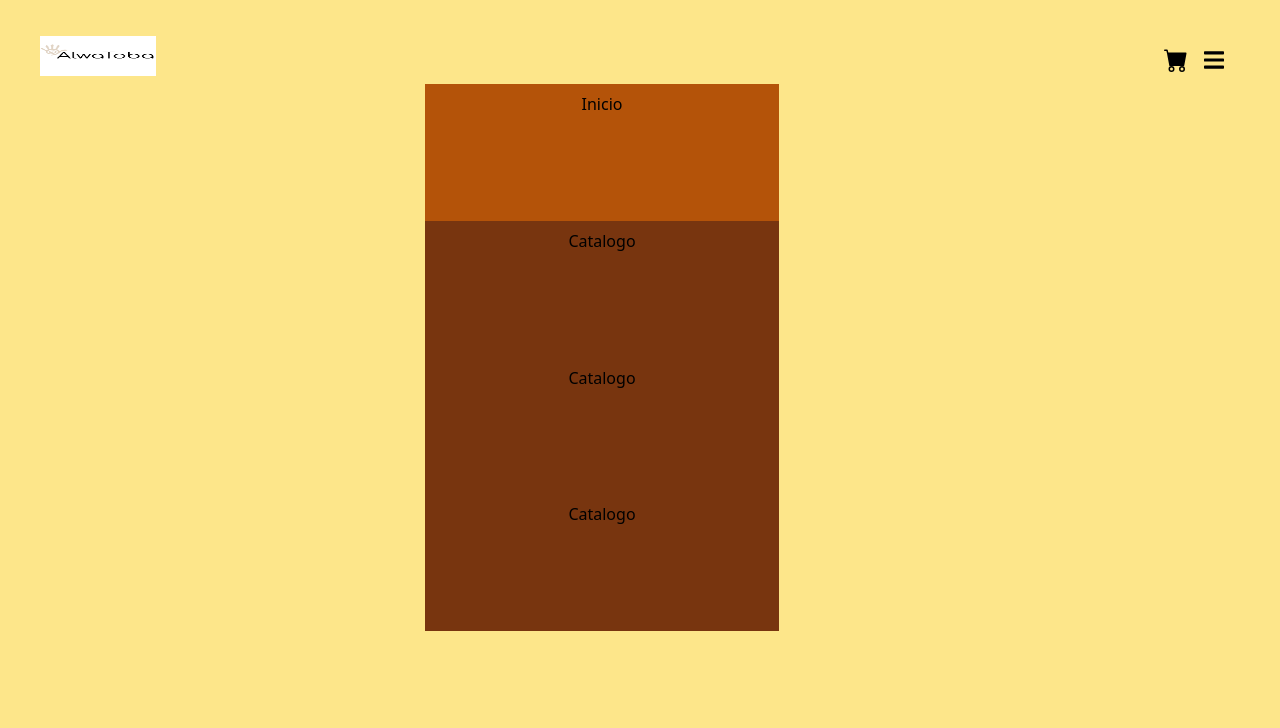
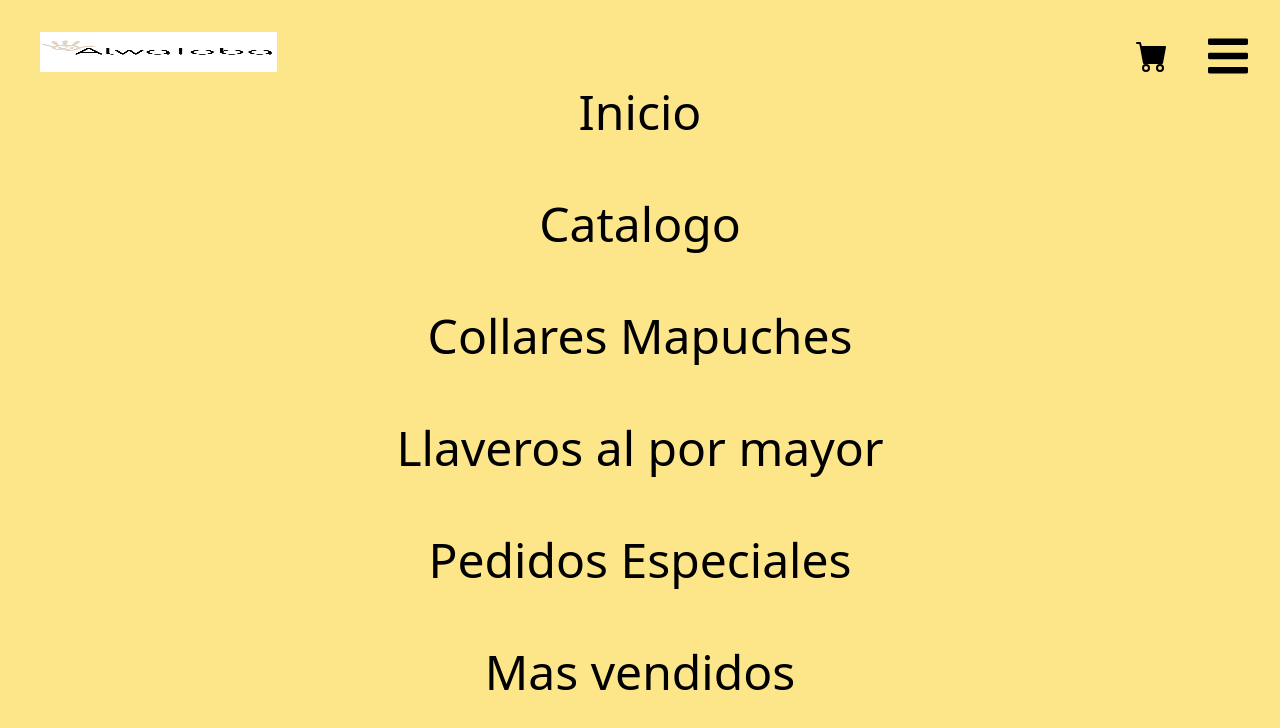
Before and after one commit to GermanGab1781/Alwatoba, a React (Create React App) app: page / in a window 1280 px wide. Both pictures are taken after a click on the button 1223 px from the left and 32 px from the top of the page. Shown: the top 728 px of the page. Built offline with nearby package versions, Linux system fonts and the light colour scheme.

Commit message:
More Navbar changes

```diff
--- a/src/components/Navbar.jsx
+++ b/src/components/Navbar.jsx
@@ -5,34 +5,38 @@ import {FaBars} from 'react-icons/fa'
 import {BsFillCartFill} from 'react-icons/bs'
 import AlwatobaImg from '../media/AlwatobaBrand.png'
 export default function Navbar(){
+  function clickEv() {
+    setNavButton(!navButton);
+    window.scrollTo(0, 0);
+  }
   const [navButton, setNavButton] = useState(true);
   return (
     <motion.div className={navButton
-      ?"sm:bg-amber-200 bg-green-400 grid grid-rows-5 grid-cols-9 content-center fixed z-50 w-screen h-10 p-8 pt-8 transition-all ease-in-out duration-500 delay-75"
-      :"sm:bg-amber-200 bg-green-400 grid grid-rows-5 grid-cols-9 content-center fixed z-50 w-screen h-screen p-8 pt-9 transition-all ease-in-out duration-500"}
+      ?"sm:bg-amber-200 bg-green-400 grid grid-rows-5 grid-cols-9 content-center fixed z-50 w-screen h-10 p-8 pt-8 transition-all ease-in-out duration-1000 delay-75"
+      :"sm:bg-amber-200 bg-green-400 grid grid-rows-5 grid-cols-9 content-center fixed z-50 w-screen h-screen p-8 pt-8 transition-all ease-in-out duration-1000"}
     animate={{opacity:1}} exit={{opacity:0}}>
 
-      <NavLink onClick={()=>setNavButton(true)} className="sm:ml-2 ml-5 row-start-0 row-end-1 col-start-1 col-end-1" to="/Alwatoba"><img className="h-10 w-full" src={AlwatobaImg} alt="Marca de la empresa" /></NavLink>
-      <div className="grid grid-cols-2 row-start-0 col-start-10">
-        <button onClick={()=>setNavButton(!navButton)} className="col-start-2 place-self-center "><FaBars className="w-1/2 h-10"/></button>
-        <NavLink className="row-start-1 col-start-1" to="/"><BsFillCartFill className="place-self-center w-1/2 h-12" /></NavLink>
+      {/* img Brand */}
+      <NavLink onClick={()=>setNavButton(true)} className="sm:ml-2 sm:col-span-2 ml-5 row-start-0 row-end-1 col-start-1 col-span-3" to="/Alwatoba"><img className="sm:h-10 sm:w-full w-1/2 h-full" src={AlwatobaImg} alt="Marca de la empresa" /></NavLink>
+      {/* Botones Derecha */}
+      <div className="grid row-start-0 col-start-10">
+        <NavLink onClick={()=>setNavButton(true)} className="sm:row-start-1 sm:col-start-1 row-start-1 col-start-1" to="/"><BsFillCartFill className="sm:w-8 sm:h-12 h-10 w-5" /></NavLink>
+        <button onClick={()=>setNavButton(!navButton)} className="sm:row-start-1 sm:col-start-2 sm:ml-10 row-start-1 col-start-2 ml-4"><FaBars className="sm:w-10 sm:h-12 h-10 w-8"/></button>
       </div>
-      <NavLink className={navButton
-        ?"invisible text-center row-start-1 col-start-4 col-end-7 transition-all ease-in-out duration-100"
-        :"visible text-center bg-amber-700 ml-5 p-2 row-start-1 col-start-4 col-end-7 transition-all ease-in-out duration-500 delay-300"}
-      to="/" onClick={()=>setNavButton(!navButton)}>Inicio</NavLink>
-      <NavLink className={navButton
-        ?"invisible text-center row-start-2 col-start-4 col-end-7 transition-all ease-in-out duration-100"
-        :"visible text-center bg-amber-900 ml-5 p-2 row-start-2 col-start-4 col-end-7 transition-all ease-in-out duration-500 delay-300"}
-      to="/Catalog" onClick={()=>setNavButton(!navButton)}>Catalogo</NavLink>
-      <NavLink className={navButton
-        ?"invisible text-center row-start-3 col-start-4 col-end-7 transition-all ease-in-out duration-100"
-        :"visible text-center bg-amber-900 ml-5 p-2 row-start-3 col-start-4 col-end-7 transition-all ease-in-out duration-500 delay-300"}
-      to="/Catalog" onClick={()=>setNavButton(!navButton)}>Catalogo</NavLink>
-      <NavLink className={navButton
-        ?"invisible text-center row-start-4 col-start-4 col-end-7 transition-all ease-in-out duration-100"
-        :"visible text-center bg-amber-900 ml-5 p-2 row-start-4 col-start-4 col-end-7 transition-all ease-in-out duration-500 delay-300"}
-      to="/Catalog" onClick={()=>setNavButton(!navButton)}>Catalogo</NavLink>
+      {/* Nav Items */}
+      <div className={navButton
+        ?"invisible grid sm:col-start-1 sm:col-span-10 col-start-4 text-center gap-y-0 opacity-0 transition-all ease-in-out duration-500"
+        :"visible grid sm:col-start-1 sm:col-span-10 col-start-4 text-center sm:gap-y-12 gap-y-0 opacity-1 transition-all ease-in-out duration-1000 delay-500"
+      }>
+        <NavLink className="whitespace-nowrap row-start-1 sm:text-5xl sm:p-2 p-1" to="/" onClick={()=>clickEv()}>Inicio</NavLink>
+        <NavLink className="whitespace-nowrap row-start-2 sm:text-5xl sm:p-2 p-1" to="/" onClick={()=>clickEv()}>Catalogo</NavLink>
+        <NavLink className="whitespace-nowrap row-start-3 sm:text-5xl sm:p-2 p-1" to="/" onClick={()=>clickEv()}>Collares Mapuches</NavLink>
+        <NavLink className="whitespace-nowrap row-start-4 sm:text-5xl sm:p-2 p-1" to="/" onClick={()=>clickEv()}>Llaveros al por mayor</NavLink>
+        <NavLink className="whitespace-nowrap row-start-5 sm:text-5xl sm:p-2 p-1" to="/" onClick={()=>clickEv()}>Pedidos Especiales</NavLink>
+        <NavLink className="whitespace-nowrap row-start-6 sm:text-5xl sm:p-2 p-1" to="/" onClick={()=>clickEv()}>Mas vendidos</NavLink>
+        <NavLink className="whitespace-nowrap row-start-7 sm:text-5xl sm:p-2 p-1 mt-10" to="/" onClick={()=>clickEv()}>Volver</NavLink>
+      </div>
+
 
     </motion.div>
   )
--- a/src/pages/Catalog.jsx
+++ b/src/pages/Catalog.jsx
@@ -5,8 +5,7 @@ import AlwatobaImg from '../media/AlwatobaBrand.png'
 
 export default function Catalog() {
   return (
-    <motion.div className="bg-amber-300 pt-16" initial={{opacity:0}} animate={{opacity:1}} exit={{opacity:0}}>
-      <div className="grid text-center ">
+    <motion.div className="bg-amber-300 pt-16 grid text-center " initial={{opacity:0}} animate={{opacity:1}} exit={{opacity:0}}>
         <h1 className="row-start-1 col-start-2 col-span-4 font-bold text-2xl">
           Nuestros Productos
         </h1>
@@ -71,7 +70,6 @@ export default function Catalog() {
             <span>PRODUCTO</span>
           </NavLink>
         </div>
-      </div>
     </motion.div>
   )
 }
```
